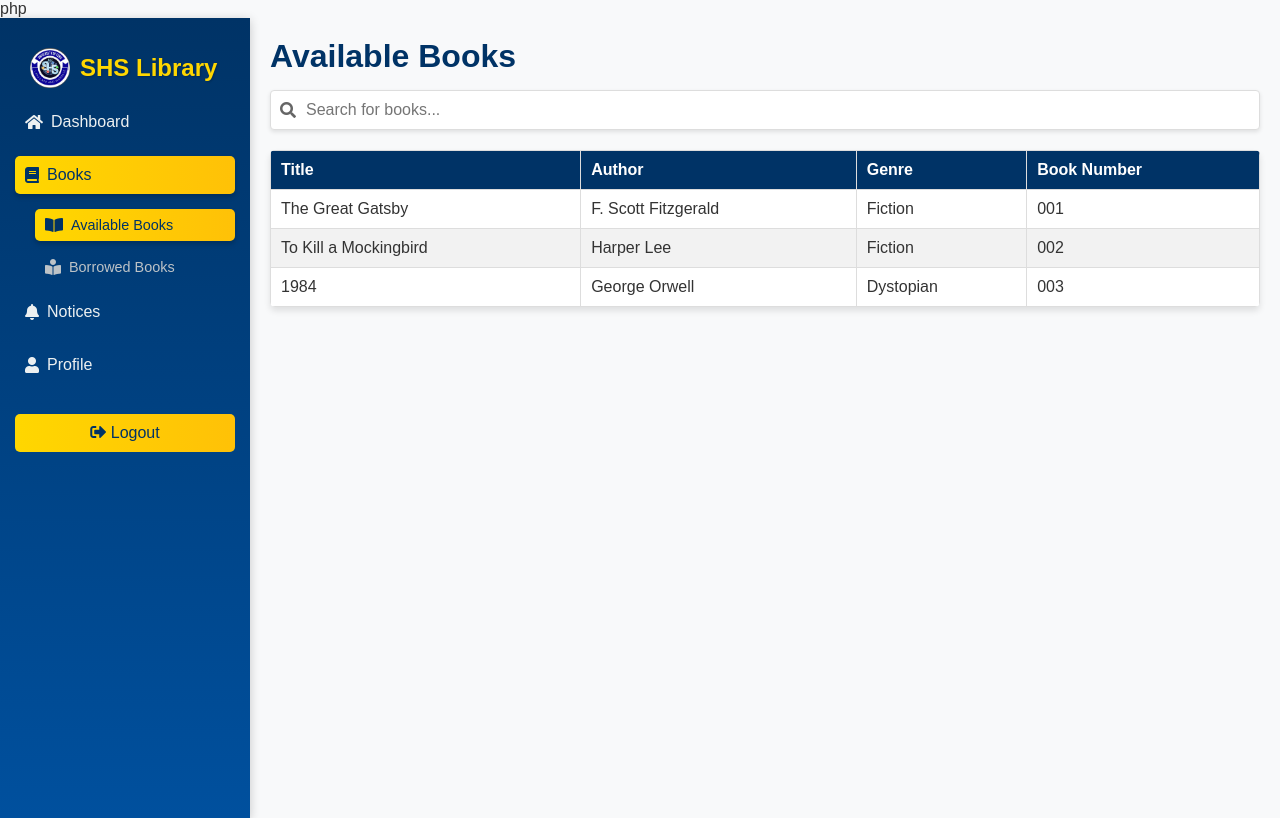
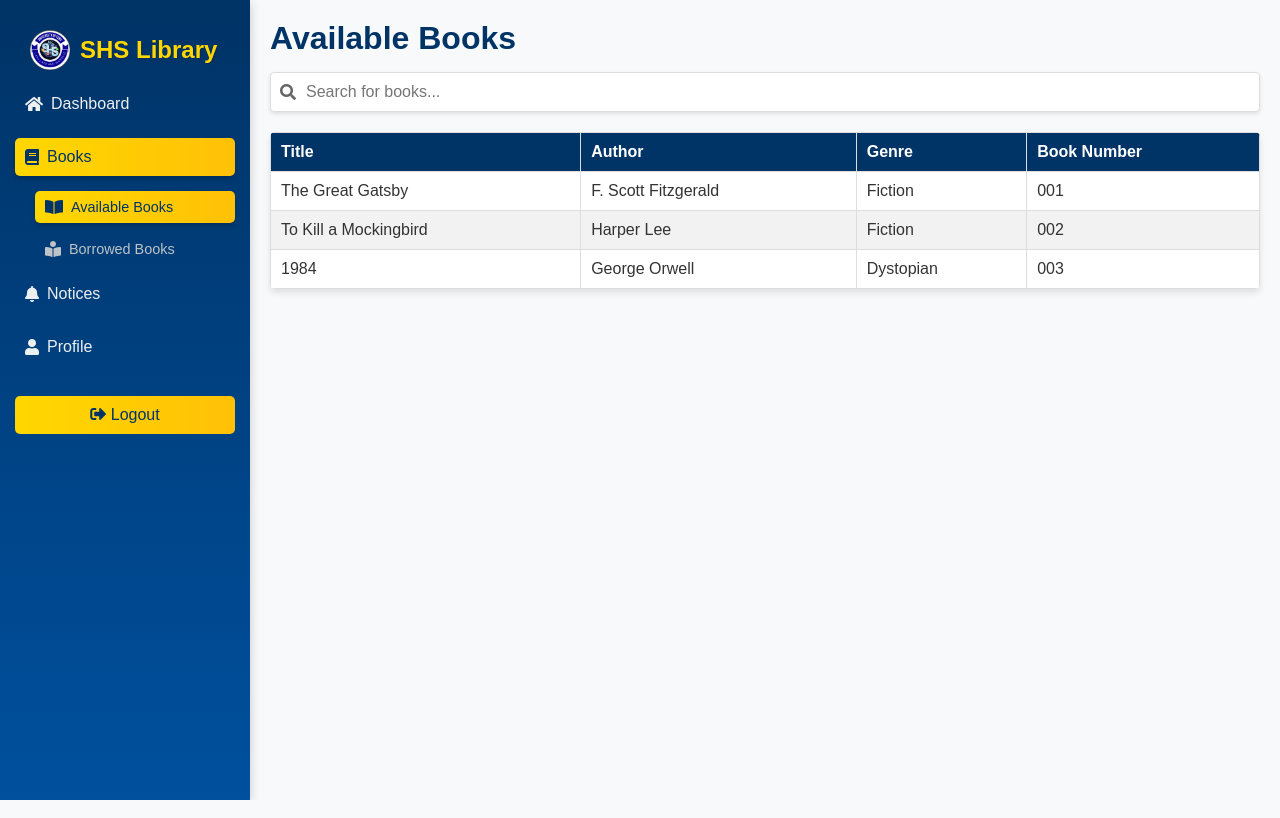
Before and after one commit to lotusssyy/shslibrary_system, a PHP site: page /pages/available_books.php in a window 1280 px wide. Run offline with PHP 8.4, Linux system fonts and the light colour scheme; a user stored in the database is signed in; data comes from the database, SQL or seed files in the repository; data that the repository does not hold is empty.

Commit message:
PHP TEXT

```diff
--- a/pages/available_books.php
+++ b/pages/available_books.php
@@ -1,4 +1,3 @@
-php
 <?php
 include '../includes/db.php';
 session_start();
```
